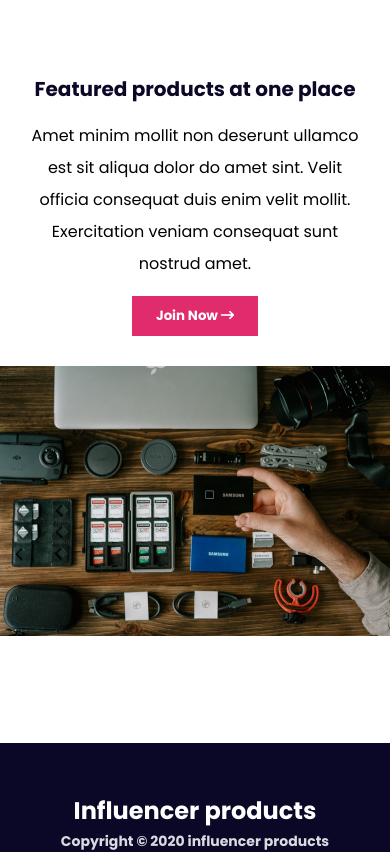
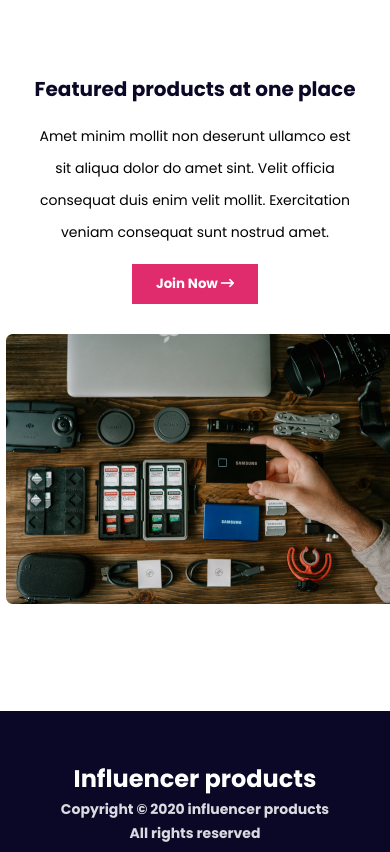
Before and after one commit to robiul1hossen/influencer-gear-practice, a plain HTML site: page index.html in a window 390 px wide. Shown: the part 6050-6902 px from the top of the page. Drawn offline with Linux system fonts and the light colour scheme.

Commit message:
add some changes

```diff
--- a/style.css
+++ b/style.css
@@ -20,7 +20,8 @@ header {
 .navbar {
   display: flex;
   justify-content: space-between;
-  padding: 85px 120px 0px 120px;
+  /* padding: 85px 120px 0px 120px; */
+  margin-top: 40px;
   margin-bottom: 50px;
 }
 .nav-title {
@@ -176,6 +177,10 @@ header {
 }
 /* footer style */
 footer {
+  max-width: 1700px;
+  margin: 0 auto;
+}
+.footer {
   background: #0a0826;
   color: white;
   text-align: center;
@@ -254,8 +259,13 @@ footer {
   .feature-disc {
     font-weight: 400;
     padding: 0 30px;
+    font-size: 0.875rem;
   }
   .feature-btn {
     margin-bottom: 30px;
   }
+  .feature-img {
+    max-width: 97%;
+    margin: 0 auto;
+  }
 }
```
